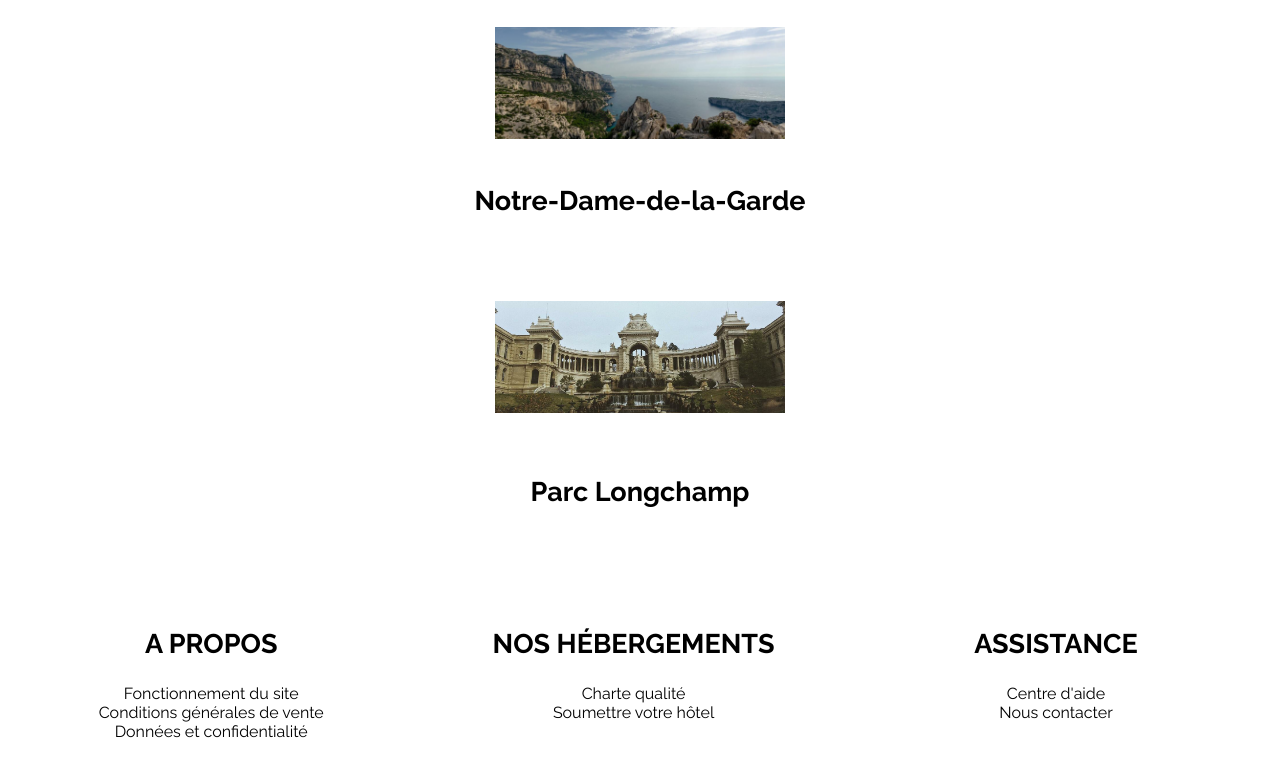
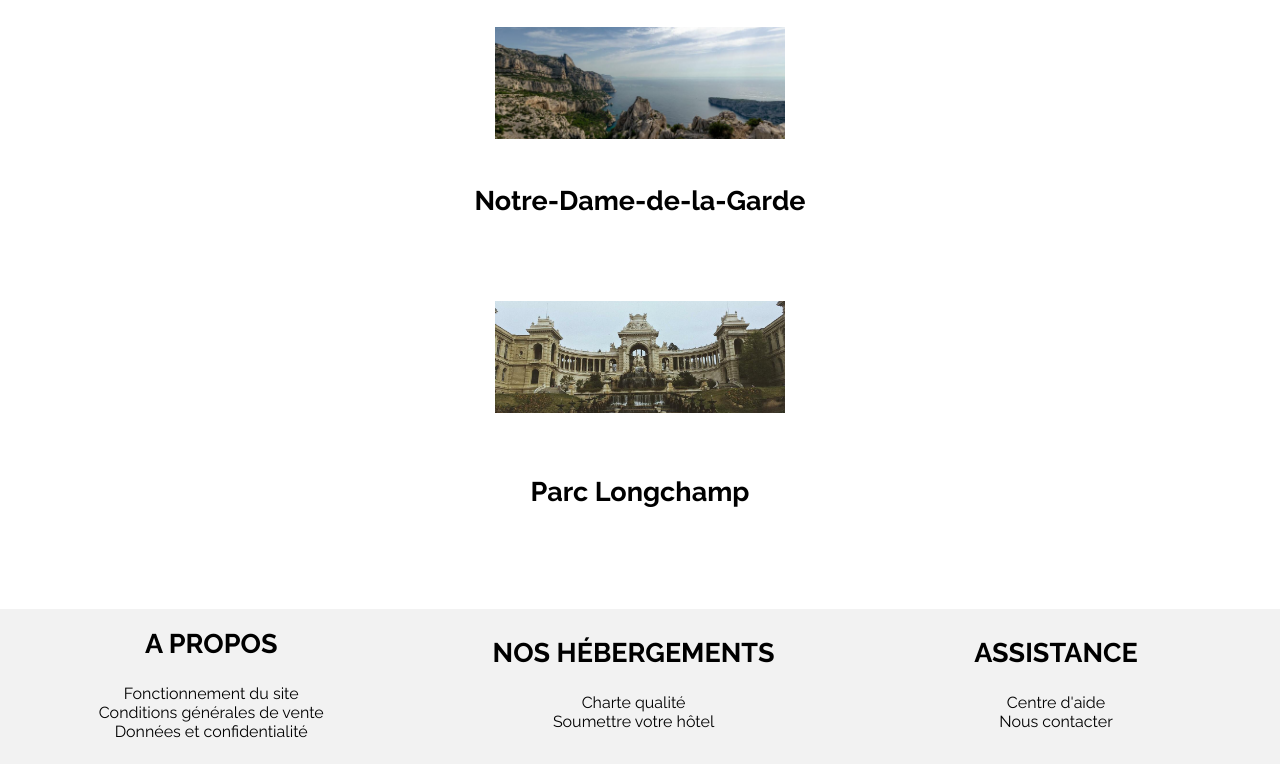
Before and after one commit to TokyoSlayers/MaximeTheraulaz_02_31052021, a plain HTML site: page index.html in a window 1280 px wide. Shown: the part 4943-5707 px from the top of the page. Drawn offline with Linux system fonts and the light colour scheme.

Commit message:
update footer

```diff
--- a/style.css
+++ b/style.css
@@ -251,9 +251,11 @@ form #recherche{
 }
 
 /*footer*/
-
 footer {
     display: flex;
+    flex-direction: column;
+    align-items: center;
+    background-color: #F2F2F2;
 }
 footer h1 {
     text-transform: uppercase;
@@ -281,8 +283,10 @@ footer div a:hover {
 }
 
 /*destock*/
-@media (max-width: 1000px) {
-
+@media (min-width: 1000px) {
+    footer{
+        flex-direction: row;
+    }
 }
 
 /*tablette*/
```
